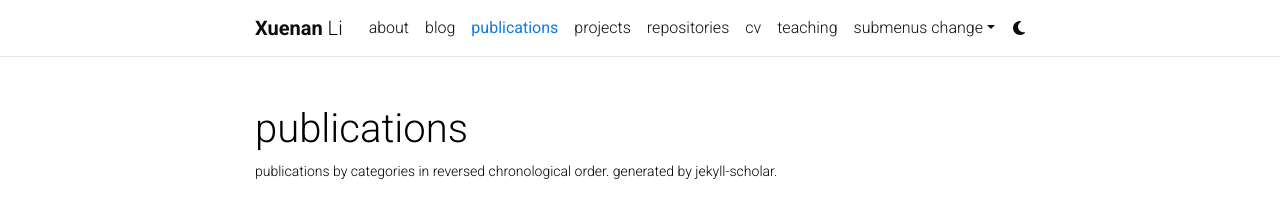
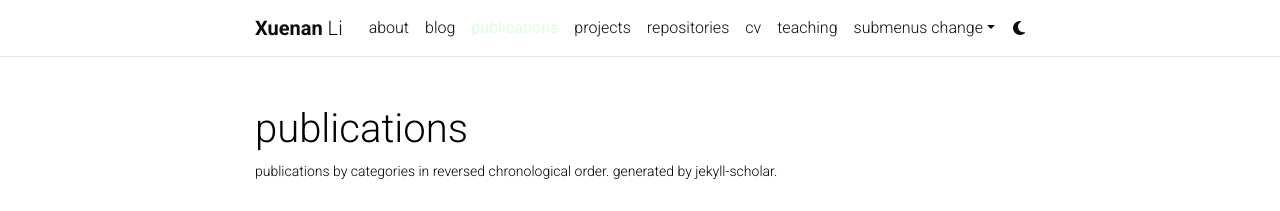
Before and after one commit to xuenanli/xuenanli.github.io, a Jekyll site: the page built from _pages/publications.md, in a window 1280 px wide. Shown: the top 211 px of the page. Built offline with Jekyll 4.4.1, drawn with Linux system fonts in a browser that asks for light colours; comment, search, counter and statistics services are not loaded; a style sheet for code colours, icons or effects is not loaded; grey boxes are pictures that could not be loaded.

Commit message:
updated changes to colors

```diff
--- a/_sass/_themes.scss
+++ b/_sass/_themes.scss
@@ -7,8 +7,8 @@
   --global-code-bg-color: #{$code-bg-color-light};
   --global-text-color: #{$black-color};
   --global-text-color-light: #{$grey-color};
-  --global-theme-color: #{$blue-color};
-  --global-hover-color: #{$blue-color};
+  --global-theme-color: #{$green-color-light};
+  --global-hover-color: #{$green-color-light};
   --global-hover-text-color: #{$white-color};
   --global-footer-bg-color: #{$grey-color-dark};
   --global-footer-text-color: #{$grey-color-light};
```
